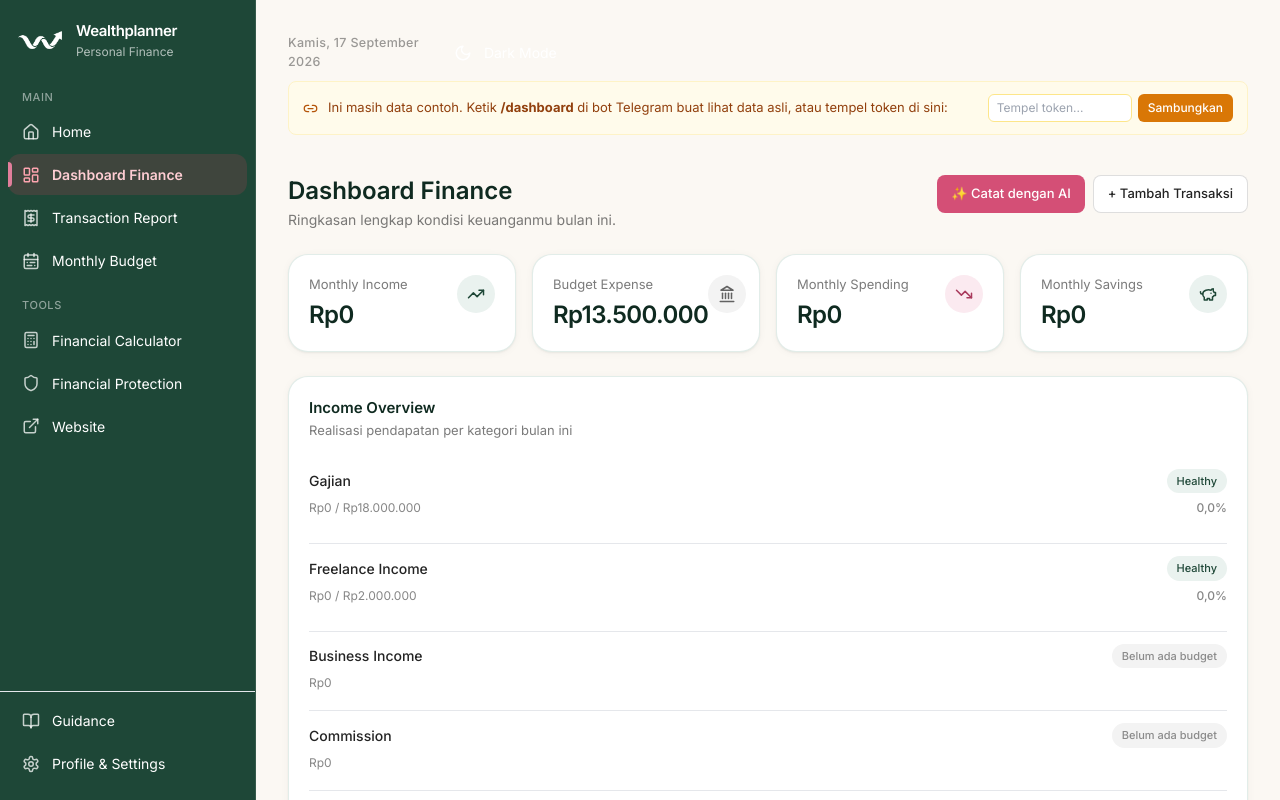
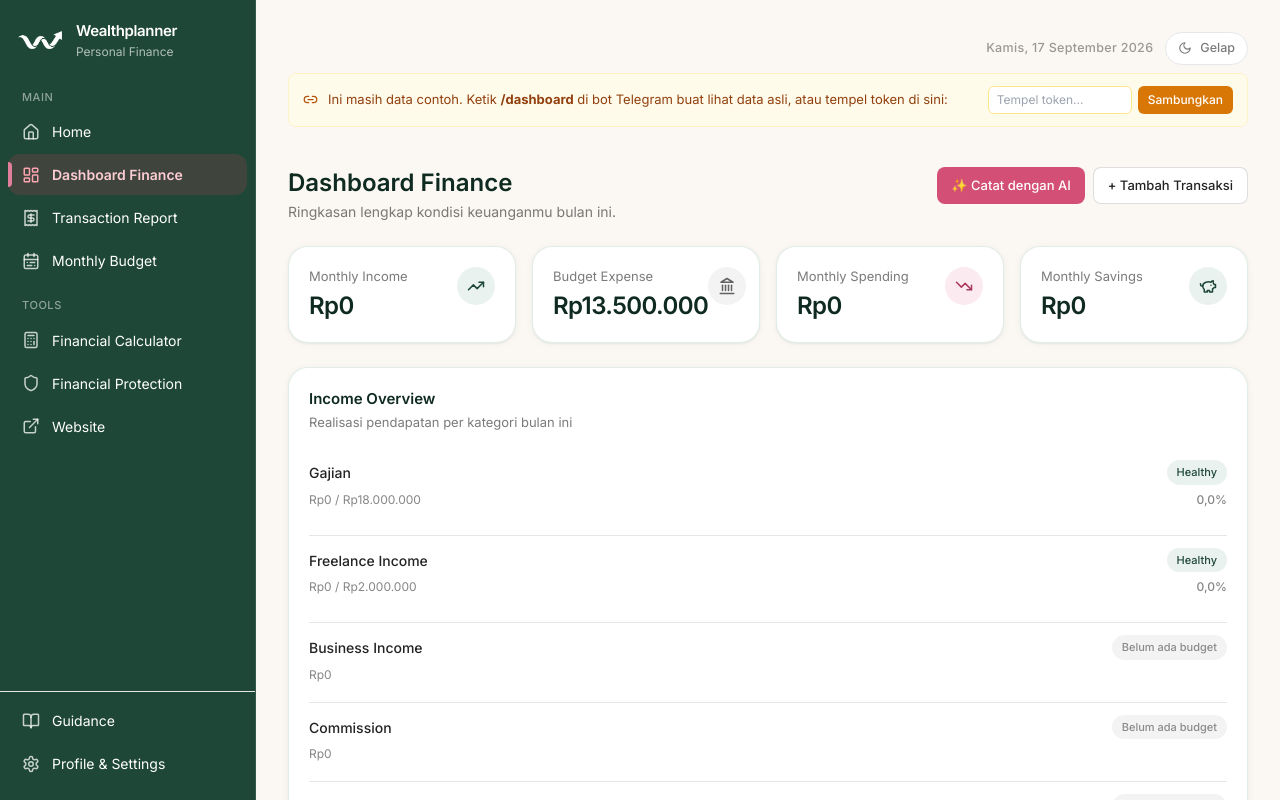
Before and after one commit to jasminework2023/personal-wealthplanner, a React (Vite) app: page /dashboard/finance in a window 1280 px wide. Shown: the top 800 px of the page. Built offline with nearby package versions, Linux system fonts and the light colour scheme; no server answers; the HTML template or start-up script is replaced by a standard one.

Commit message:
Update ThemeToggle.tsx

```diff
--- a/src/components/ThemeToggle.tsx
+++ b/src/components/ThemeToggle.tsx
@@ -8,29 +8,65 @@ function applyTheme(theme: "light" | "dark") {
   document.documentElement.style.colorScheme = theme;
 }
 
-export function ThemeToggle() {
-  const [theme, setTheme] = useState<"light" | "dark">(() => {
-    if (typeof window === "undefined") return "light";
-    const saved = window.localStorage.getItem(STORAGE_KEY);
-    if (saved === "dark" || saved === "light") return saved;
-    return window.matchMedia?.("(prefers-color-scheme: dark)").matches ? "dark" : "light";
-  });
+function readInitialTheme(): "light" | "dark" {
+  if (typeof window === "undefined") return "light";
+  const saved = window.localStorage.getItem(STORAGE_KEY);
+  if (saved === "dark" || saved === "light") return saved;
+  return window.matchMedia?.("(prefers-color-scheme: dark)").matches ? "dark" : "light";
+}
+
+/**
+ * variant "bar"     -> tombol lebar dengan label (dipakai di sidebar/topbar)
+ * variant "compact" -> tombol ikon bulat (dipakai di header kanan atas desktop)
+ */
+export function ThemeToggle({ variant = "bar" }: { variant?: "bar" | "compact" }) {
+  const [theme, setTheme] = useState<"light" | "dark">(readInitialTheme);
 
   useEffect(() => {
     applyTheme(theme);
     window.localStorage.setItem(STORAGE_KEY, theme);
   }, [theme]);
 
+  // Sinkron kalau ada toggle lain (mis. mobile & desktop) yang dipakai
+  useEffect(() => {
+    function onStorage(e: StorageEvent) {
+      if (e.key === STORAGE_KEY && (e.newValue === "dark" || e.newValue === "light")) {
+        setTheme(e.newValue);
+      }
+    }
+    window.addEventListener("storage", onStorage);
+    return () => window.removeEventListener("storage", onStorage);
+  }, []);
+
+  const isDark = theme === "dark";
+  const label = isDark ? "Mode terang" : "Mode gelap";
+  const toggle = () => setTheme((c) => (c === "dark" ? "light" : "dark"));
+
+  if (variant === "compact") {
+    return (
+      <button
+        type="button"
+        onClick={toggle}
+        aria-label={label}
+        title={label}
+        className="flex items-center gap-2 rounded-full border border-charcoal/12 bg-white px-3 py-1.5 text-[12.5px] font-medium text-charcoal/60 transition-colors hover:border-forest-200 hover:text-forest-700"
+      >
+        {isDark ? <Sun size={14} /> : <Moon size={14} />}
+        <span className="hidden sm:inline">{isDark ? "Terang" : "Gelap"}</span>
+      </button>
+    );
+  }
+
   return (
     <button
       type="button"
-      onClick={() => setTheme((current) => (current === "dark" ? "light" : "dark"))}
-      aria-label={theme === "dark" ? "Gunakan mode terang" : "Gunakan mode gelap"}
-      title={theme === "dark" ? "Mode terang" : "Mode gelap"}
+      onClick={toggle}
+      aria-label={label}
+      title={label}
       className="flex w-full items-center gap-3 rounded-xl px-3.5 py-2.5 text-[14px] text-white hover:bg-white/10 transition-all"
     >
-      {theme === "dark" ? <Sun size={18} /> : <Moon size={18} />}
-      <span>{theme === "dark" ? "Light Mode" : "Dark Mode"}</span>
+      {isDark ? <Sun size={18} /> : <Moon size={18} />}
+      <span>{isDark ? "Light Mode" : "Dark Mode"}</span>
     </button>
   );
 }
```
